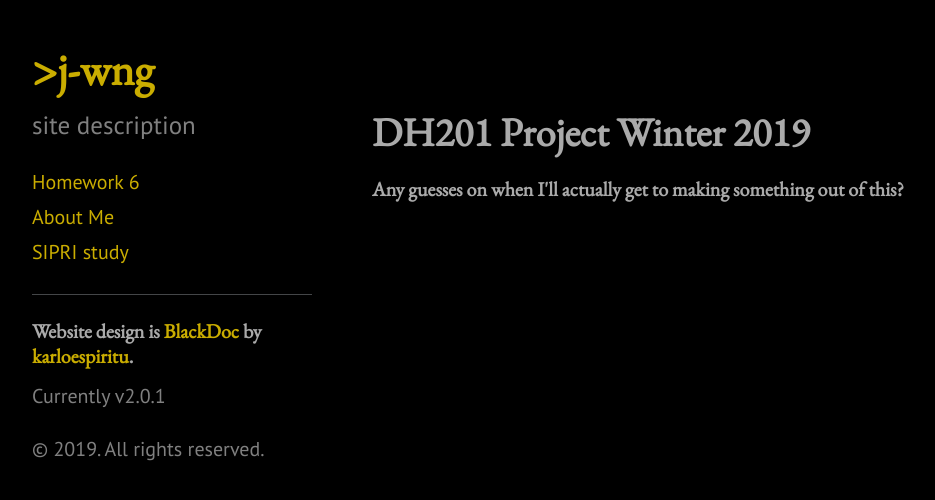
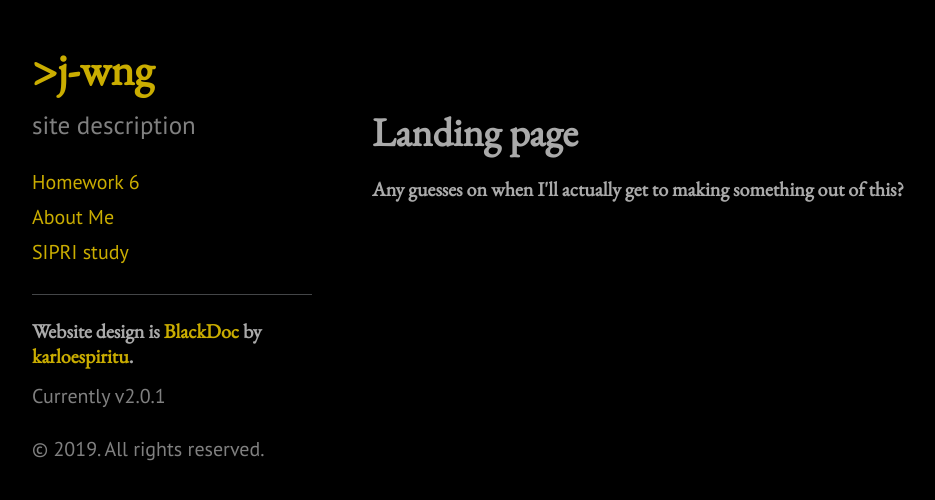
Before and after one commit to j-wng/j-wng.github.io, a Jekyll site: the page built from index.html, in a window 1280 px wide. Shown: the top 500 px of the page, without its empty margins (8-943 px from the left). Built offline with Jekyll 4.4.1, drawn with Linux system fonts in a browser that asks for light colours; the list of posts is cut into pages by our own code.

Commit message:
Update index.html

```diff
--- a/index.html
+++ b/index.html
@@ -5,7 +5,7 @@ title: Home
 
 <head>
 
-<h1>DH201 Project Winter 2019</h1>
+<h1>Landing page</h1>
 
 </head>
 
```
